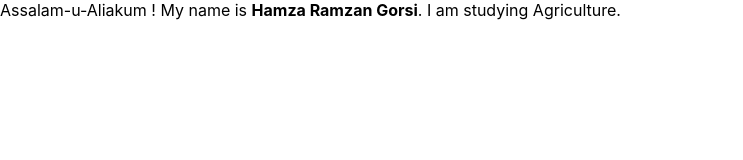
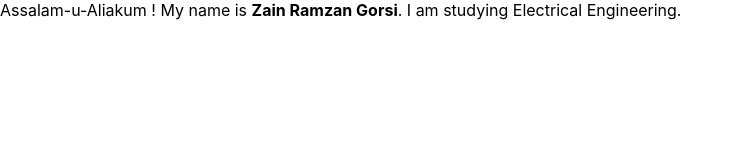
Before and after one commit to ZainRamzanGorsi/bootCamp2020_Class02_React-Base-App, a React (Create React App) app: page / in a window 1280 px wide. Shown: the top 160 px of the page, without its empty margins (0-743 px from the left). Built offline with nearby package versions, Linux system fonts and the light colour scheme.

Commit message:
Update App.js

```diff
--- a/src/App.js
+++ b/src/App.js
@@ -5,8 +5,8 @@ import './App.css';
 function App() {
   return (
     <div>
-      Assalam-u-Aliakum ! My name is <b>Hamza Ramzan Gorsi</b>.
-      I am studying Agriculture.
+      Assalam-u-Aliakum ! My name is <b>Zain Ramzan Gorsi</b>.
+      I am studying Electrical Engineering.
     </div>
   );
 }
```
